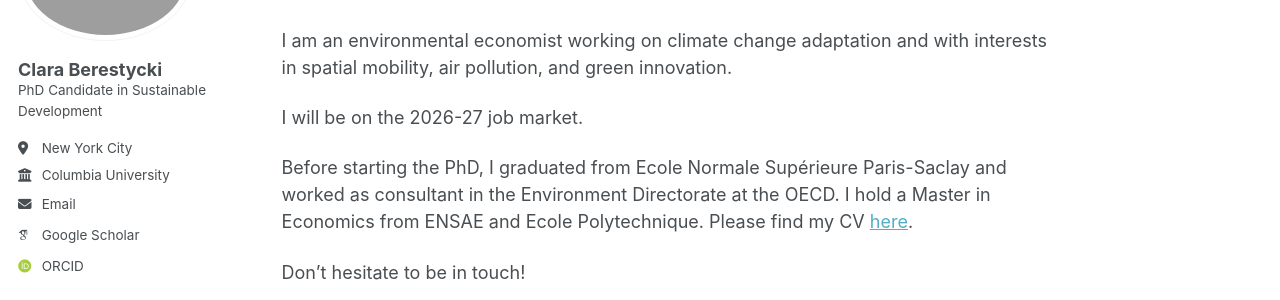
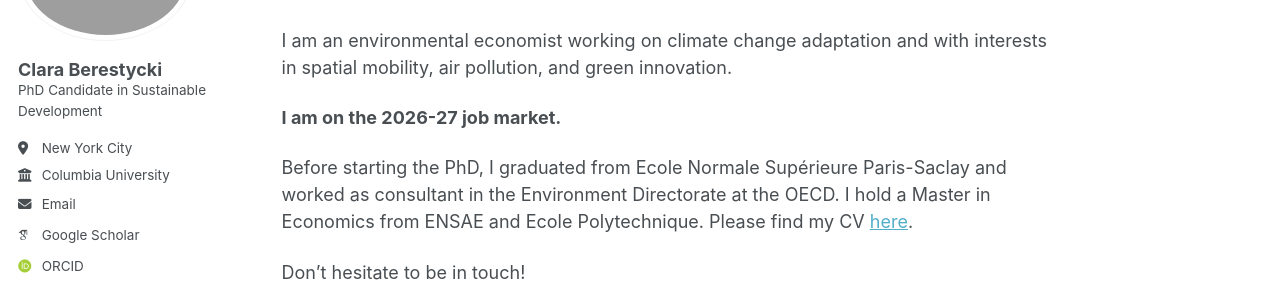
Before and after one commit to claraberes/claraberes.github.io, a Jekyll site: the page built from _pages/about.md, in a window 1280 px wide and 900 px high. Shown: the part 192-492 px from the top of the window. Built offline with Jekyll 4.4.1, drawn with Linux system fonts in a browser that asks for light colours; some web fonts are replaced.

Commit message:
Emphasize job market status in about page

```diff
--- a/_pages/about.md
+++ b/_pages/about.md
@@ -11,7 +11,7 @@ Welcome to my website! I am a 5th-year PhD student in the [Sustainable Developme
 
 I am an environmental economist working on climate change adaptation and with interests in spatial mobility, air pollution, and green innovation.
 
-I will be on the 2026-27 job market.
+**I am on the 2026-27 job market.**
 
 Before starting the PhD, I graduated from Ecole Normale Supérieure Paris-Saclay and worked as consultant in the Environment Directorate at the OECD. I hold a Master in Economics from ENSAE and Ecole Polytechnique. Please find my CV <a href="/files/cv_clara_berestycki.pdf" target="_blank">here</a>.
 
```
